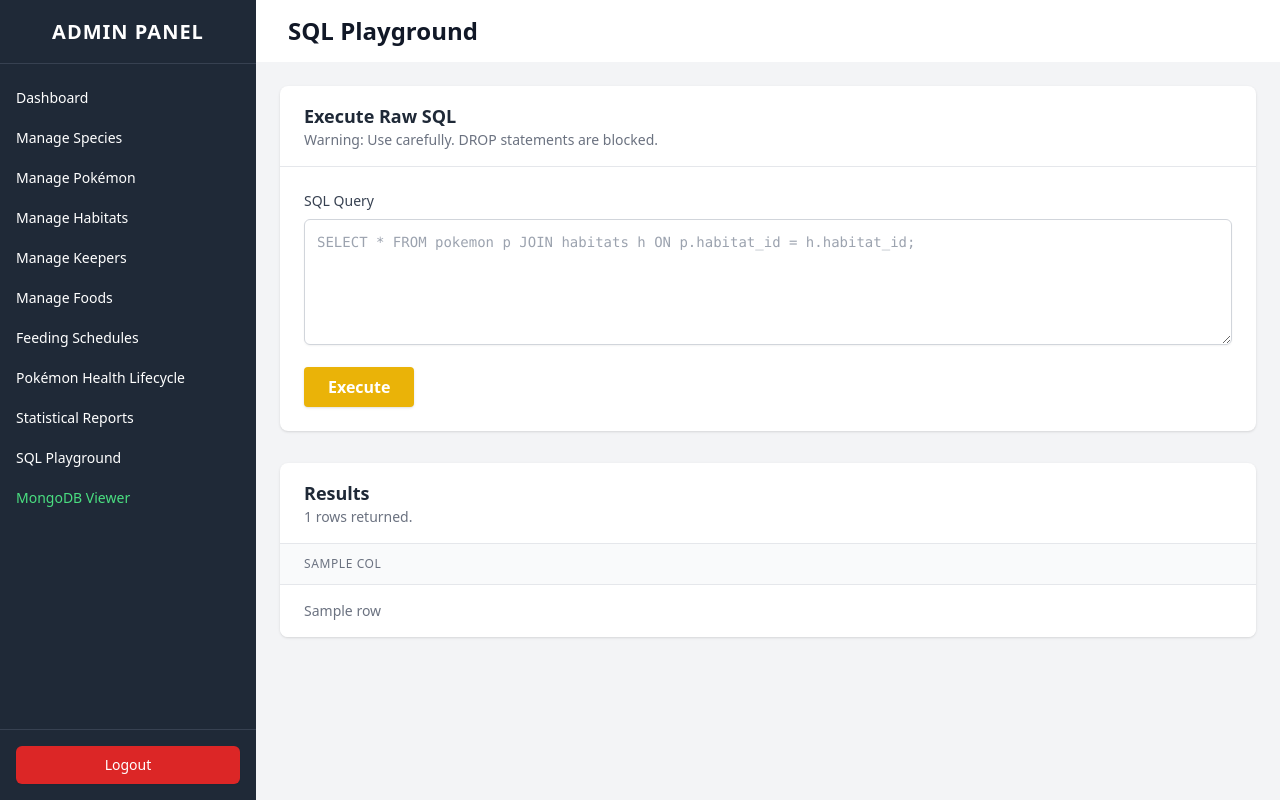
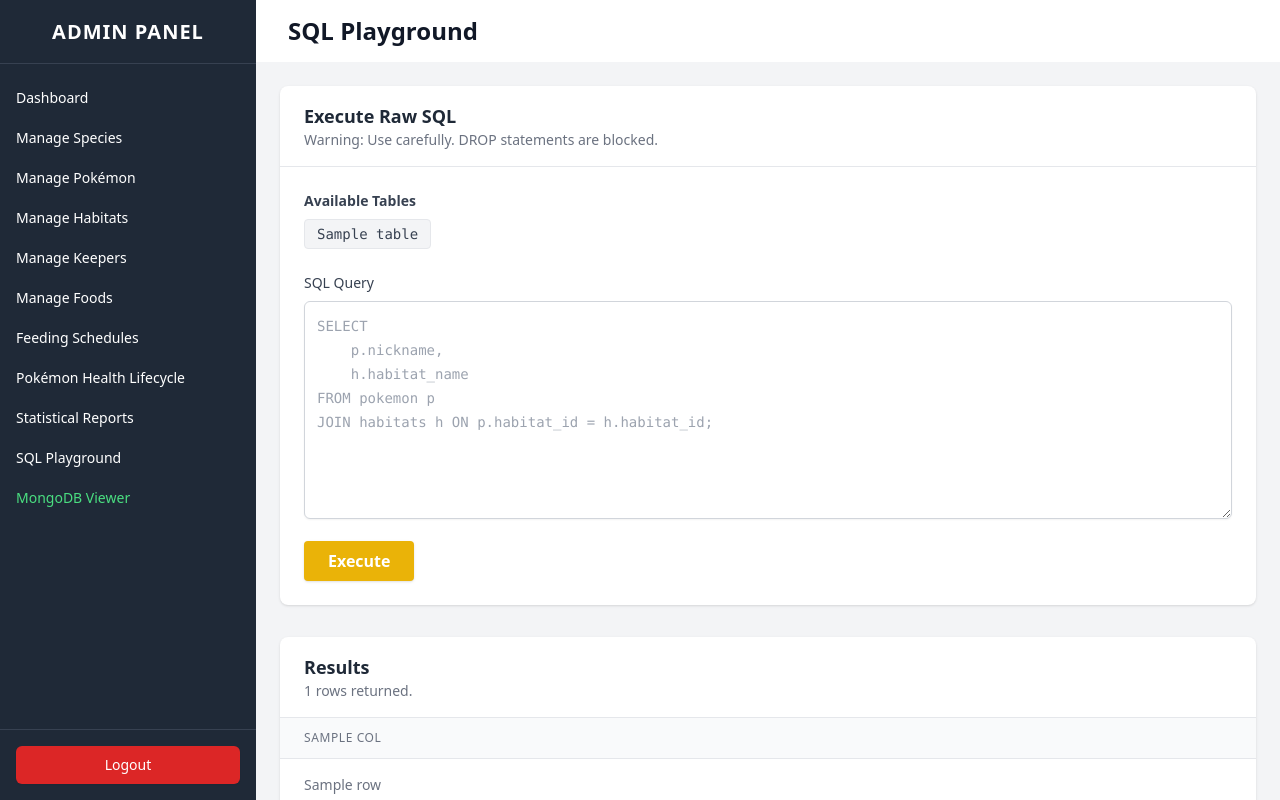
Before and after one commit to catursetyo/pokezoo-dbs, a FastAPI app: template app/templates/admin/playground.html in a window 1280 px wide. Run offline with FastAPI, Linux system fonts and the light colour scheme; the template is opened without the code that fills it: most values are stand-ins (such as "Sample title", 1, 10 or a date in 2020); some libraries are stand-ins or nearby versions.

Commit message:
feat: improve SQL playground table visibility and editor input

```diff
--- a/app/templates/admin/playground.html
+++ b/app/templates/admin/playground.html
@@ -8,11 +8,25 @@
         <p class="text-sm text-gray-500">Warning: Use carefully. DROP statements are blocked.</p>
     </div>
     <div class="p-6">
+        {% if tables %}
+        <div class="mb-6">
+            <h4 class="text-sm font-semibold text-gray-700 mb-2">Available Tables</h4>
+            <div class="flex flex-wrap gap-2">
+                {% for table in tables %}
+                <span class="inline-flex items-center rounded bg-gray-100 px-3 py-1 text-sm font-mono text-gray-700 border border-gray-200">{{ table }}</span>
+                {% endfor %}
+            </div>
+        </div>
+        {% endif %}
         <form action="/admin/playground" method="POST">
             <input type="hidden" name="csrf_token" value="{{ csrf_token }}">
             <div class="mb-4">
                 <label for="query" class="block text-sm font-medium text-gray-700 mb-2">SQL Query</label>
-                <textarea id="query" name="query" rows="5" class="w-full rounded-md border-gray-300 shadow-sm focus:border-blue-500 focus:ring-blue-500 border p-3 font-mono text-sm" placeholder="SELECT * FROM pokemon p JOIN habitats h ON p.habitat_id = h.habitat_id;" required>{{ query if query else '' }}</textarea>
+                <textarea id="query" name="query" rows="8" wrap="off" spellcheck="false" class="w-full rounded-md border-gray-300 shadow-sm focus:border-blue-500 focus:ring-blue-500 border p-3 font-mono text-sm leading-6 overflow-x-auto whitespace-pre" style="tab-size: 4;" placeholder="SELECT
+    p.nickname,
+    h.habitat_name
+FROM pokemon p
+JOIN habitats h ON p.habitat_id = h.habitat_id;" required>{{ query if query else '' }}</textarea>
             </div>
             <button type="submit" class="bg-yellow-500 text-white px-6 py-2 rounded shadow hover:bg-yellow-600 font-bold">Execute</button>
         </form>
```
Also changed, not shown: app/routes/admin/playground.py (+19 -4 lines).
